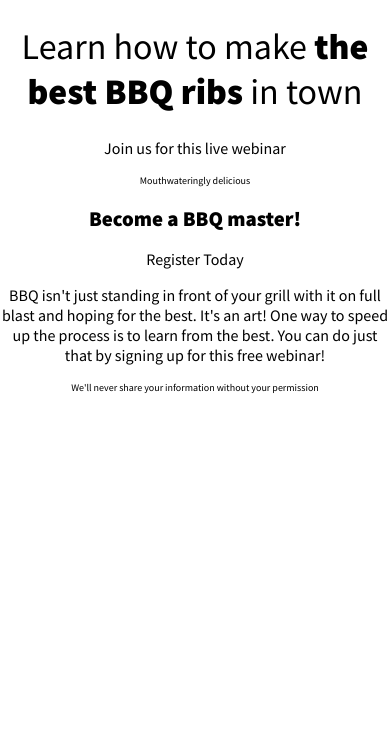
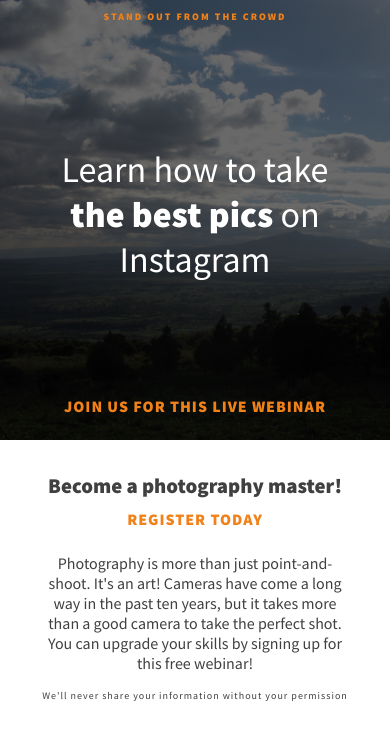
Before and after one commit to andrewthedina/responsive-form, a plain HTML site: page index.html in a window 390 px wide. Drawn offline with Linux system fonts and the light colour scheme.

Commit message:
mobile view complete

```diff
--- a/index.html
+++ b/index.html
@@ -9,16 +9,16 @@
     </head>
     <body>
         <div class="intro">
-            <h1>Learn how to make <strong>the best BBQ ribs</strong> in town</h1>
+            <h1>Learn how to take <strong>the best pics</strong> on Instagram</h1>
             <p>Join us for this live webinar</p>
-            <p class="small-text">Mouthwateringly delicious</p>
+            <p class="small-text top-text">stand out from the crowd</p>
         </div>
 
         <div class="main-content">
-            <h2>Become a BBQ master!</h2>
+            <h2>Become a photography master!</h2>
             <p>Register Today</p>
-            <p>BBQ isn't just standing in front of your grill with it on full blast and hoping for the best. It's an art! One way to speed up the process is to learn from the best. You can do just that by signing up for this free webinar!</p>
-            <p class="small-text">We'll never share your information without your permission</p>
+            <p>Photography is more than just point-and-shoot. It's an art! Cameras have come a long way in the past ten years, but it takes more than a good camera to take the perfect shot. You can upgrade your skills by signing up for this free webinar!</p>
+            <p class="small-text fine-print">We'll never share your information without your permission</p>
         </div>
     </body>
 </html>
--- a/styles.css
+++ b/styles.css
@@ -1,13 +1,29 @@
+
+/* COLORS
+#f18119 (orange)
+#404040 (dark)
+#fff (light)
+#ff713b - #ffa51d (gradient)
+*/
+
+
 body {
     margin: 0;
-    font-family: 'Source Sans Pro', sans-serif;
-    text-align: center;
+    color: #404040;
+
 }
 
 
 /********
 TYPOGRAPHY
 ********/
+
+body {
+    font-family: 'Source Sans Pro', sans-serif;
+    text-align: center;
+    font-size: 1rem;
+    font-weight: 400;
+}
 
 strong {
     font-weight: 900;
@@ -16,17 +32,59 @@ strong {
 h1 {
     font-size: 2.25rem;
     font-weight: 400;
+    color: #fff;
+    padding: 2.5em 1em;
+    max-width: 500px;
 }
 
 h2 {
     font-size: 1.3125rem;
+    margin: 1.5em 0 .5em;
 }
 
-body {
-    font-size: 1rem;
-    font-weight: 400;
+h1 + p,
+h2 + p {
+    color: #f18119;
+    font-weight: 900;
+    letter-spacing: 1px;
+    text-transform: uppercase;
+    margin: 0 0 1.5em;
 }
+
 
 .small-text {
     font-size: 0.625rem;
+    letter-spacing: 1px;
 }
+
+.top-text {
+    color: #f18119;
+    text-transform: uppercase;
+    letter-spacing: 2px;
+    font-weight: 900;
+    order: -1;
+}
+
+.intro {
+    background-image: url("longonot.jpg");
+    background-color: dimgray;
+    background-blend-mode: multiply;
+    background-size: cover;
+    background-position: center;
+    display: flex;
+    flex-direction: column;
+    justify-content: space-between;
+    align-items: center;
+}
+
+
+/********
+LAYOUT
+********/
+
+.main-content {
+    width: 80%;
+    max-width: 450px;
+    margin-left: auto;
+    margin-right: auto;
+}
```
Also changed, not shown: longonot.jpg (added), 1 other file.
